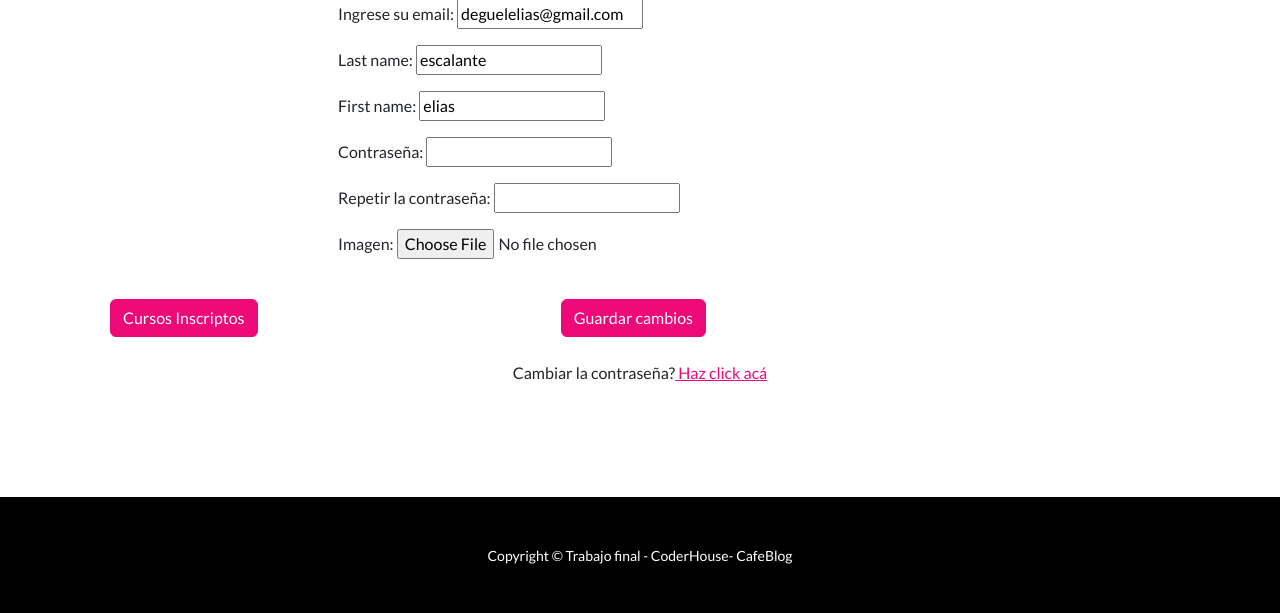
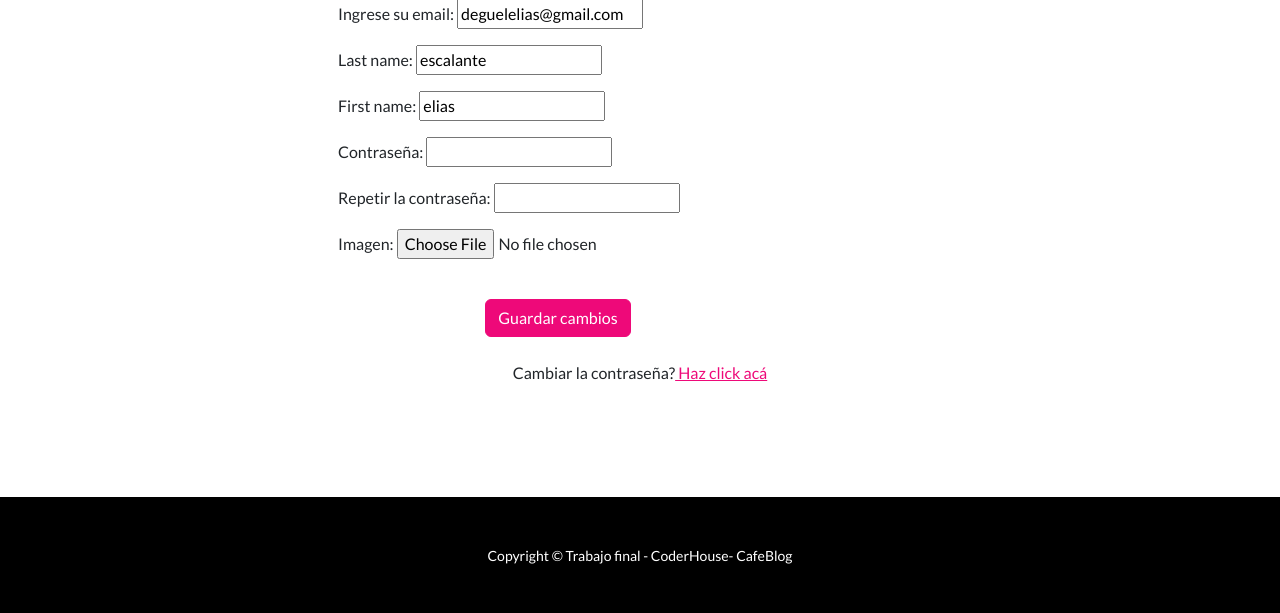
Before and after one commit to eliasescalante/Cursos_de_Baristas_web, a Django app: page /User/edicionPerfil in a window 1280 px wide. Shown: the part 129-742 px from the top of the page. Run offline with Django 4.2, Linux system fonts and the light colour scheme; a user stored in the database is signed in; some libraries are stand-ins or nearby versions.

Commit message:
elimine boton de cursos inscriptos no funciona

```diff
--- a/blogCafe/CursosApp/templates/CursosApp/cursos.html
+++ b/blogCafe/CursosApp/templates/CursosApp/cursos.html
@@ -4,7 +4,8 @@
 {% block title %} Cursos {% endblock title %}
 
 {% block section1 %}
-<link href="{% static 'CursosApp/css/tarjetas.css' %}" rel="stylesheet" />
+<link href="{% static 'CursosApp/css/tarjetas.css' %}" rel="stylesheet"/>
+
 {% if not request.user.is_authenticated %}
 <br>
 <br>
--- a/blogCafe/User/templates/User/perfil.html
+++ b/blogCafe/User/templates/User/perfil.html
@@ -21,7 +21,6 @@
     {{ form.as_p }}
     <br>
     <div class="container text-center">
-    <button type="!#" class="btn btn-primary text-center" style="position: relative; right: 400px">Cursos Inscriptos</button>
     <button type="submit" class="btn btn-primary text-center" style="position: relative; right: 100px;">Guardar cambios</button>
     </div>
 </form>
```
Also changed, not shown: blogCafe/db.sqlite3.
